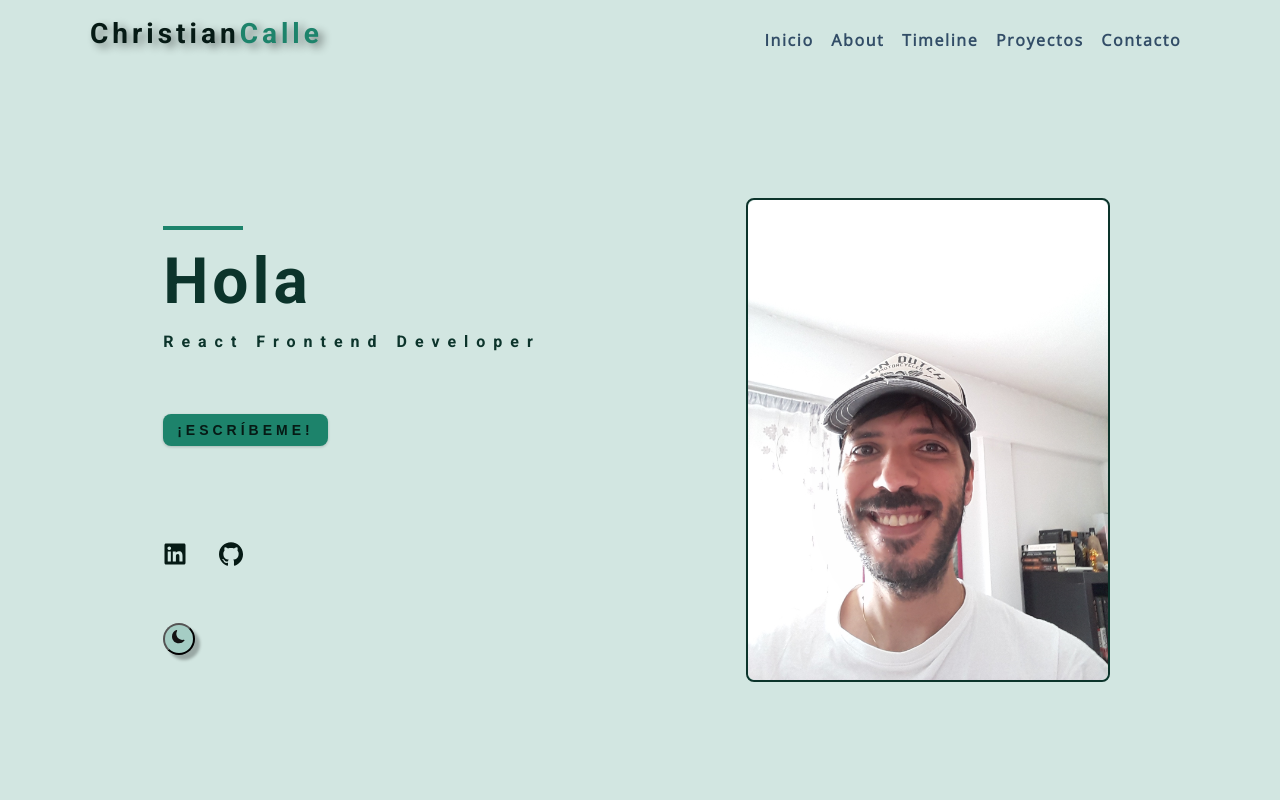
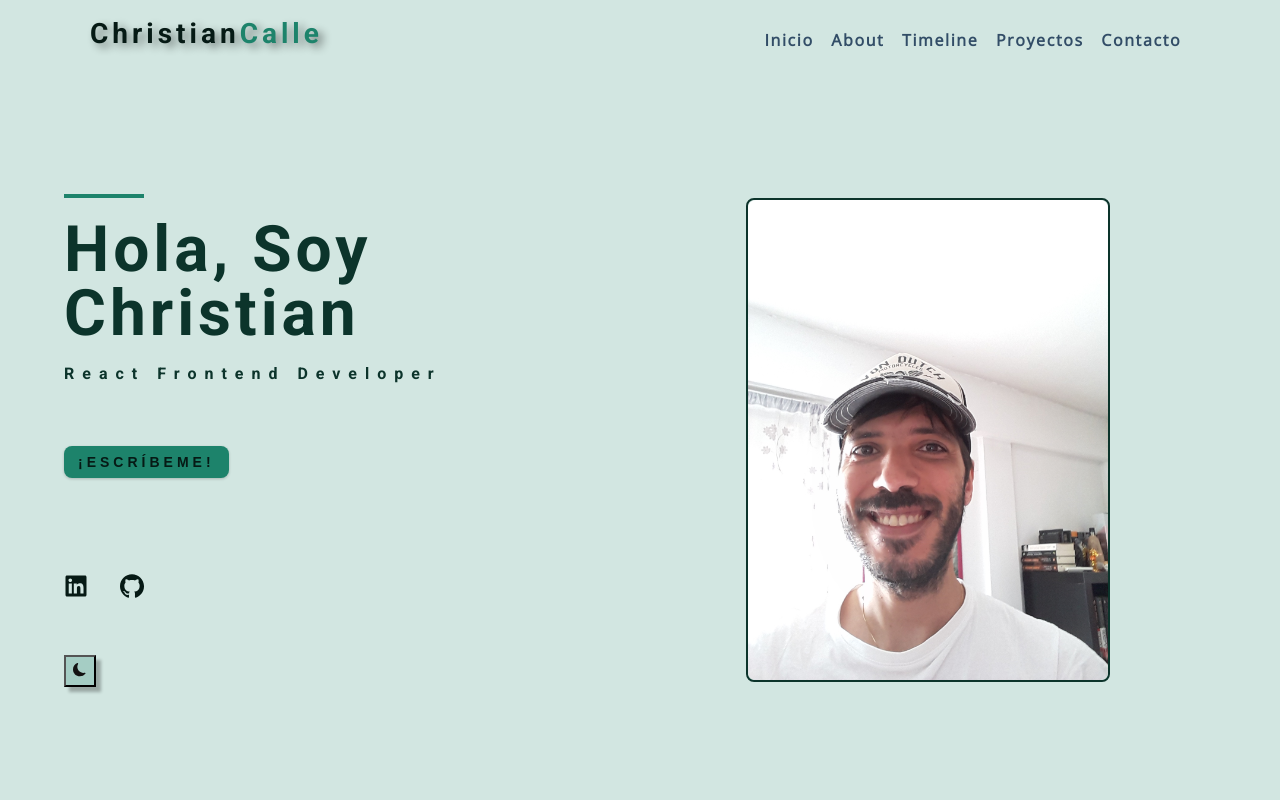
Before and after one commit to Ciriero/Personal_web, a React (Create React App) app: page / in a window 1280 px wide. Shown: the top 800 px of the page. Built offline with nearby package versions, Linux system fonts and the light colour scheme.

Commit message:
fixed dark mode and modal

```diff
--- a/src/components/Form.js
+++ b/src/components/Form.js
@@ -26,8 +26,7 @@ const Form = () => {
       email.trim().length === 0 ||
       text.trim().length === 0
     ) {
-      setModalStatus(true);
-      setContentModal("Completa todos los campos");
+      swal("Cumplimenta todos los campos, por favor");
     } else {
       swal(`¡Gracias, ${name}!`, "Te responderé lo antes posible", "success");
       setEmail("");
@@ -98,14 +97,14 @@ const Form = () => {
               placeholder="Escribe..."
             ></textarea>
             <button className="btn btn-form">Enviar</button>
-            {
+            {/* {
               <Modal
                 closeModal={closeModal}
                 contentModal={contentModal}
                 modalStatus={modalStatus}
                 permanentModal={permanentModal}
               />
-            }
+            } */}
           </form>
         </FormInfo>
       </FormCenter>
--- a/src/components/Hero.js
+++ b/src/components/Hero.js
@@ -24,7 +24,7 @@ const Hero = ({ theme, setTheme }) => {
       <HeroCenter>
         <article className="hero-info" data-aos="fade-right">
           <div className="underline"></div>
-          <h1>Hola</h1>
+          <h1>Hola, soy Christian</h1>
           <h4>React Frontend Developer</h4>
           <button className="btn">¡Escríbeme!</button>
           <HeroSocial>
--- a/src/index.css
+++ b/src/index.css
@@ -174,7 +174,7 @@ html {
 
 /* SWAL */
 .swal-modal {
-  background-color: var(--clr-primary-5);
+  background-color: var(--clr-primary-7);
   border: 3px solid white;
 }
 
--- a/src/styles/Hero.styles.js
+++ b/src/styles/Hero.styles.js
@@ -75,7 +75,8 @@ export const BtnDark = styled.button`
   cursor: pointer;
   width: 2rem;
   height: 2rem;
-  border-radius: 50%;
+  line-height: 2rem;
+
   box-shadow: 5px 5px 3px 0px rgba(0, 0, 0, 0.27);
   transition: var(--transitionMode);
   background-color: ${({ theme }) => theme.brndark};
```
